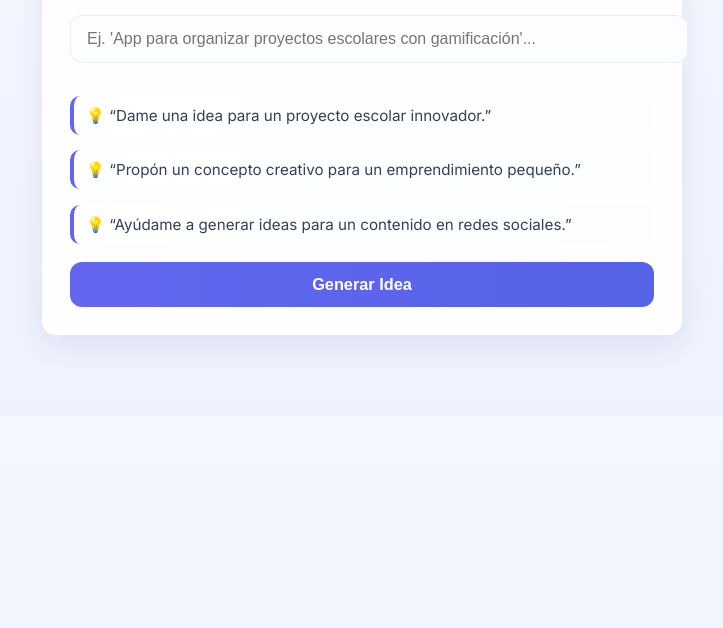
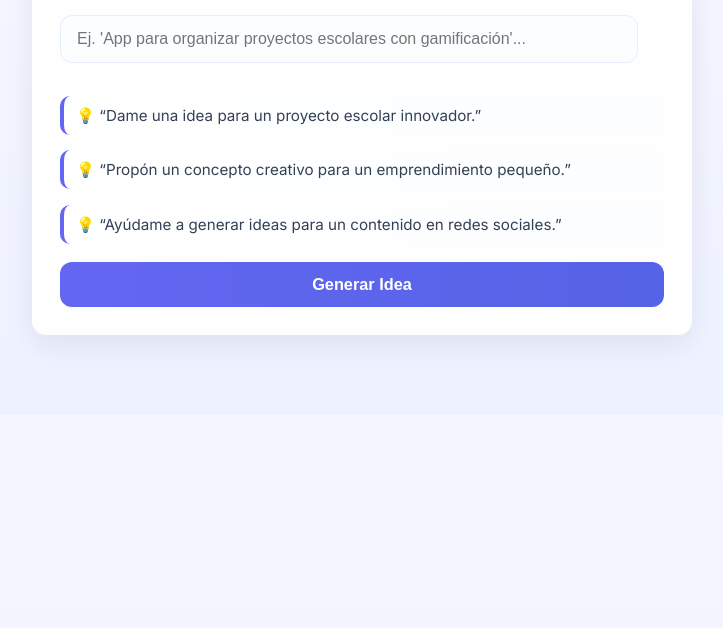
Before and after one commit to Thoma5in/Tarea-peorra-de-interface, a website built with Vite: page index.html in a window 1280 px wide. Shown: the part 172-800 px from the top of the page, without its empty margins (278-1001 px from the left). Built offline with nearby package versions, Linux system fonts and the light colour scheme; no server answers.

Commit message:
Update style.css

```diff
--- a/style.css
+++ b/style.css
@@ -9,7 +9,7 @@ body {
 }
 
 .container {
-  max-width: 680px;
+  max-width: 700px;
   margin: 60px auto;
   padding: 20px;
   box-sizing: border-box;
@@ -43,7 +43,7 @@ body {
 
 /* input */
 .input {
-  width: 100%;
+  width: 90%;
   padding: 14px 16px;
   border: 1px solid #e6eefc;
   background: #fbfdff;
```
